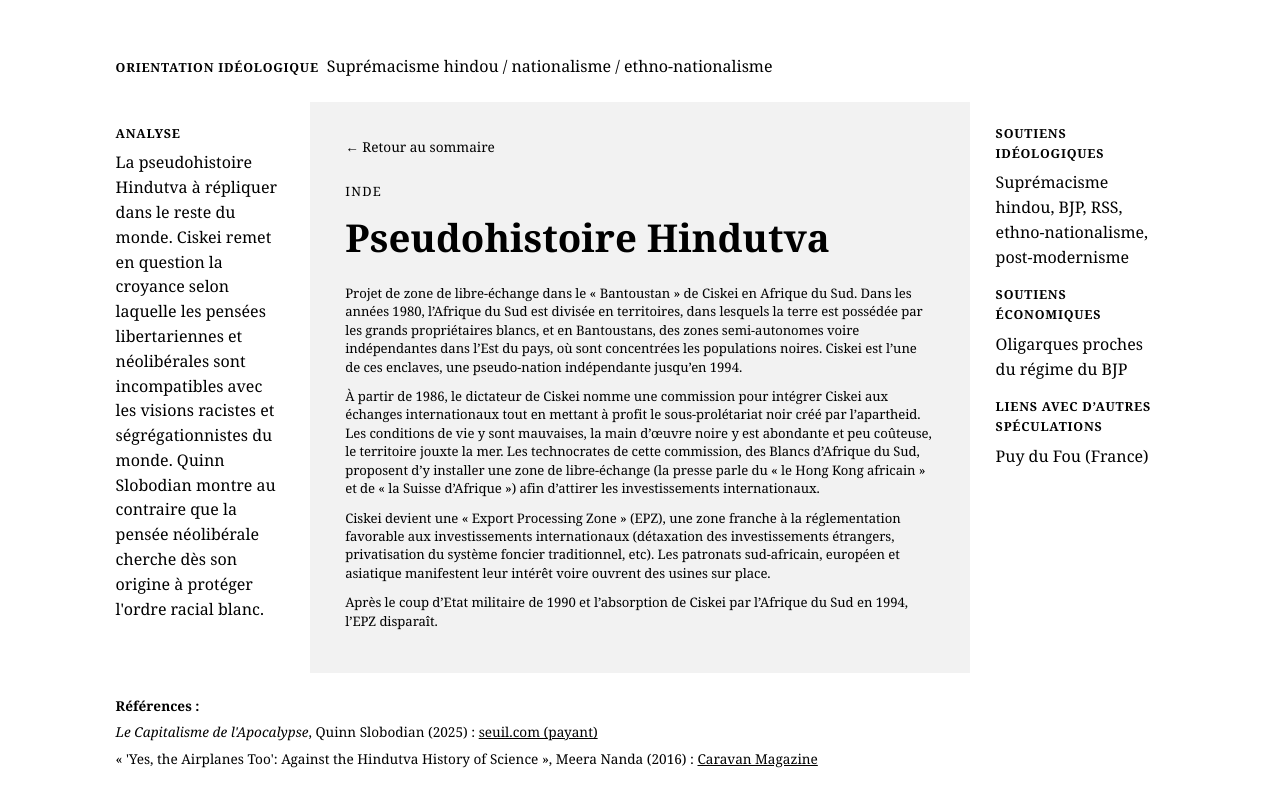
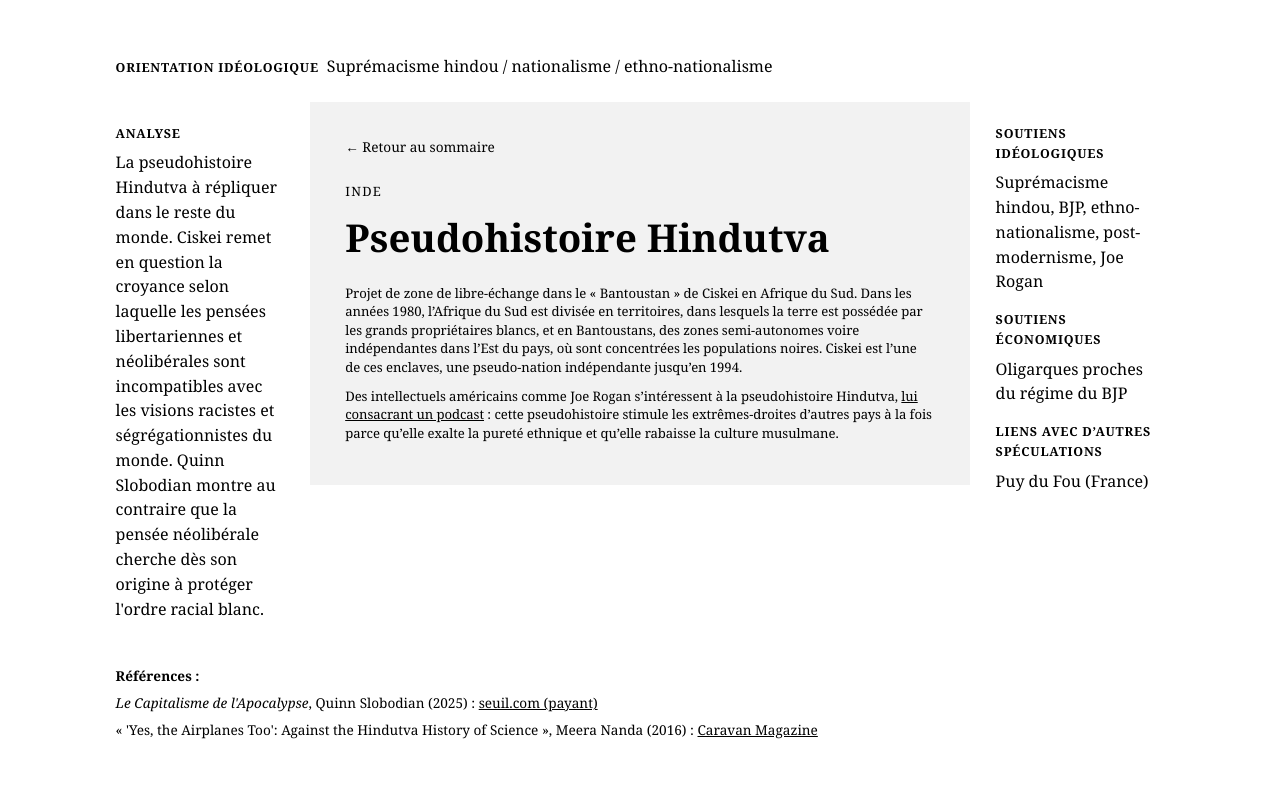
Before and after one commit to encycloreac/encycloreac.github.io, a Jekyll site: the page built from _entries/pseudohistoire-hindutva.md, in a window 1280 px wide. Shown: the top 807 px of the page. Built offline with Jekyll 4.4.1, drawn with Linux system fonts in a browser that asks for light colours.

Commit message:
Update pseudohistoire-hindutva.md with new insights
Added Joe Rogan as a supporter of Hindutva pseudohistory and updated the analysis section to reflect this interest.

```diff
--- a/_entries/pseudohistoire-hindutva.md
+++ b/_entries/pseudohistoire-hindutva.md
@@ -3,7 +3,7 @@ title: "Pseudohistoire Hindutva"
 zone: "Inde"
 orientation: "Suprémacisme hindou / nationalisme / ethno-nationalisme"
 analyse: "La pseudohistoire Hindutva à répliquer dans le reste du monde. Ciskei remet en question la croyance selon laquelle les pensées libertariennes et néolibérales sont incompatibles avec les visions racistes et ségrégationnistes du monde. Quinn Slobodian montre au contraire que la pensée néolibérale cherche dès son origine à protéger l'ordre racial blanc."
-soutiens_ideologiques: "Suprémacisme hindou, BJP, RSS, ethno-nationalisme, post-modernisme"
+soutiens_ideologiques: "Suprémacisme hindou, BJP, ethno-nationalisme, post-modernisme, Joe Rogan"
 soutiens_economiques: "Oligarques proches du régime du BJP"
 liens_autres: "Puy du Fou (France)"
 references:
@@ -16,8 +16,4 @@ references:
 ---
 Projet de zone de libre-échange dans le « Bantoustan » de Ciskei en Afrique du Sud. Dans les années 1980, l'Afrique du Sud est divisée en territoires, dans lesquels la terre est possédée par les grands propriétaires blancs, et en Bantoustans, des zones semi-autonomes voire indépendantes dans l'Est du pays, où sont concentrées les populations noires. Ciskei est l'une de ces enclaves, une pseudo-nation indépendante jusqu'en 1994.
 
-À partir de 1986, le dictateur de Ciskei nomme une commission pour intégrer Ciskei aux échanges internationaux tout en mettant à profit le sous-prolétariat noir créé par l'apartheid. Les conditions de vie y sont mauvaises, la main d'œuvre noire y est abondante et peu coûteuse, le territoire jouxte la mer. Les technocrates de cette commission, des Blancs d'Afrique du Sud, proposent d'y installer une zone de libre-échange (la presse parle du « le Hong Kong africain » et de « la Suisse d'Afrique ») afin d'attirer les investissements internationaux.
-
-Ciskei devient une « Export Processing Zone » (EPZ), une zone franche à la réglementation favorable aux investissements internationaux (détaxation des investissements étrangers, privatisation du système foncier traditionnel, etc). Les patronats sud-africain, européen et asiatique manifestent leur intérêt voire ouvrent des usines sur place.
-
-Après le coup d'Etat militaire de 1990 et l'absorption de Ciskei par l'Afrique du Sud en 1994, l'EPZ disparaît.
+Des intellectuels américains comme Joe Rogan s'intéressent à la pseudohistoire Hindutva, <a href="https://www.youtube.com/watch?v=va8-X78sxZk">lui consacrant un podcast</a> : cette pseudohistoire stimule les extrêmes-droites d'autres pays à la fois parce qu'elle exalte la pureté ethnique et qu'elle rabaisse la culture musulmane.
```
